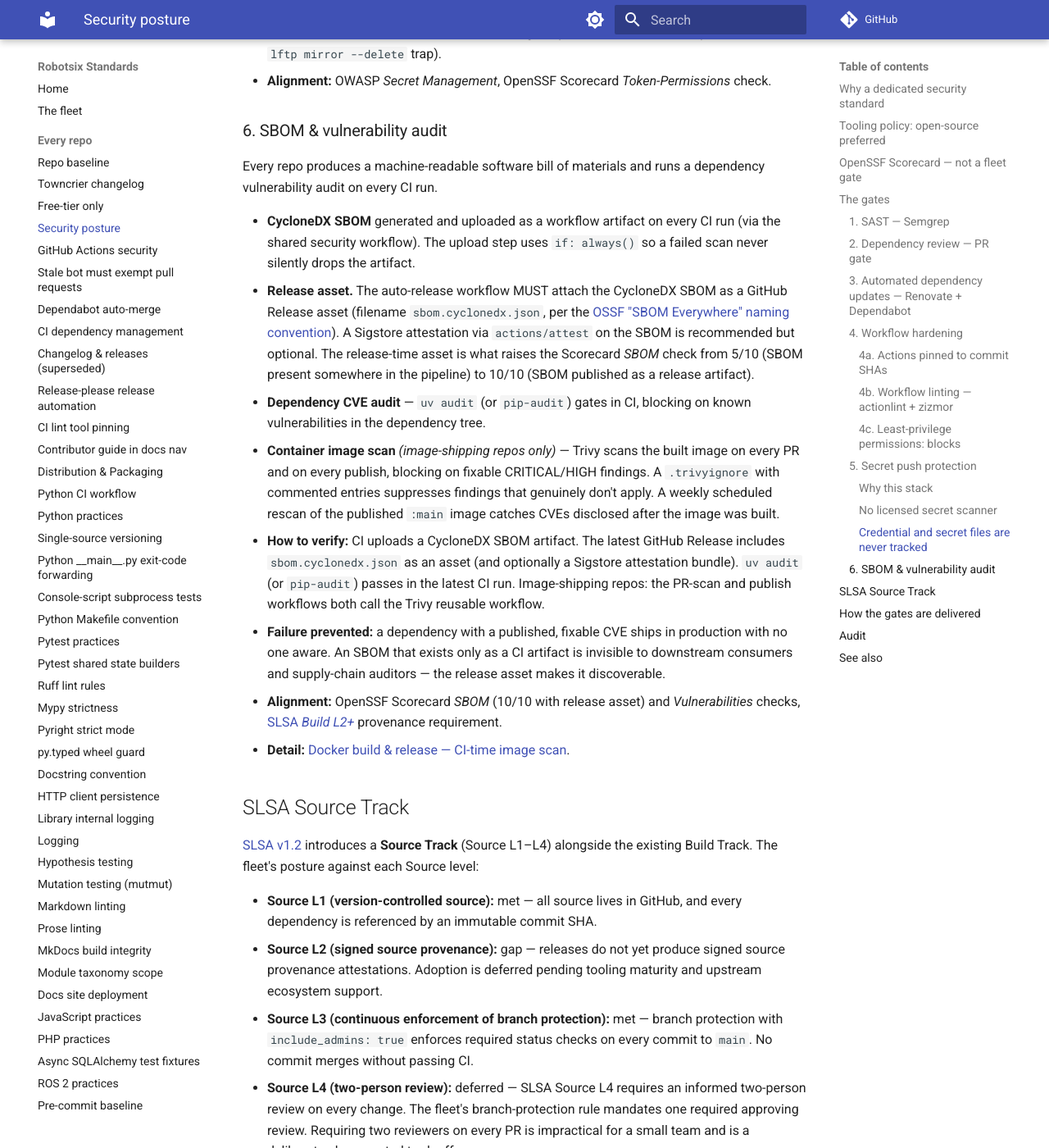
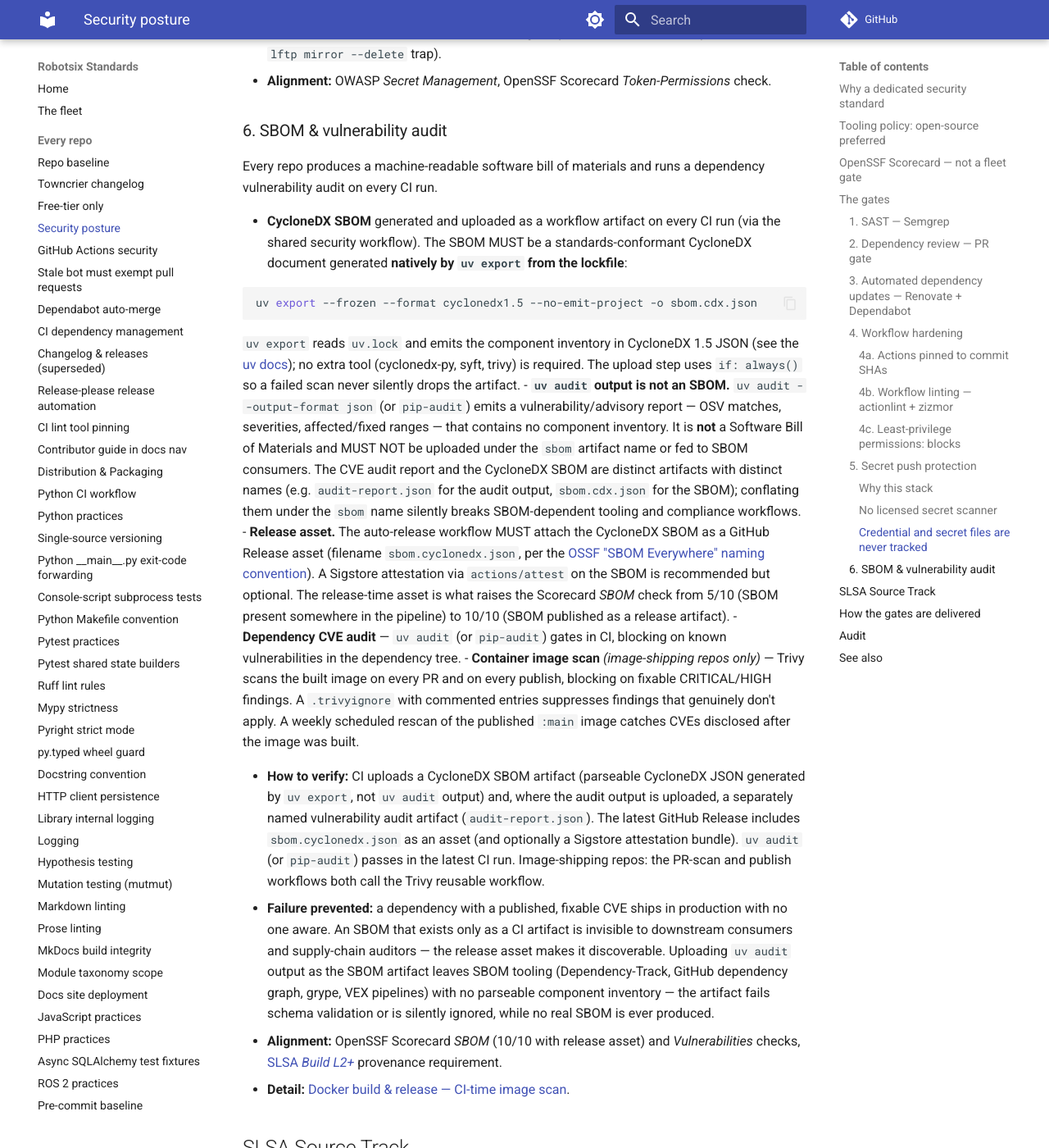
Before and after one commit to damien-robotsix/robotsix-standards, an MkDocs documentation site: the page built from docs/security-posture.md, in a window 1280 px wide and 1400 px high, scrolled down 6909 px. Shown: the whole window at 82% size. Built offline with MkDocs 1.6.1 and Material for MkDocs 9.7.7, drawn with Linux system fonts in a browser that asks for light colours; comment, search, counter and statistics services are not loaded.

Commit message:
mill: 20260817T085200Z-standardize-generate-a-real-cyclonedx-sb-70c1 resume-preserve WIP [WIP]

````diff
--- a/docs/security-posture.md
+++ b/docs/security-posture.md
@@ -304,8 +304,28 @@
 dependency vulnerability audit on every CI run.
 
 - **CycloneDX SBOM** generated and uploaded as a workflow artifact on every
-  CI run (via the shared security workflow). The upload step uses
+  CI run (via the shared security workflow). The SBOM MUST be a
+  standards-conformant CycloneDX document generated **natively by `uv export`
+  from the lockfile**:
+
+  ```bash
+  uv export --frozen --format cyclonedx1.5 --no-emit-project -o sbom.cdx.json
+  ```
+
+  `uv export` reads `uv.lock` and emits the component inventory in
+  CycloneDX 1.5 JSON (see the
+  [uv docs](https://docs.astral.sh/uv/concepts/projects/export/#cyclonedx-sbom-format));
+  no extra tool (cyclonedx-py, syft, trivy) is required. The upload step uses
   `if: always()` so a failed scan never silently drops the artifact.
+- **`uv audit` output is not an SBOM.** `uv audit --output-format json`
+  (or `pip-audit`) emits a vulnerability/advisory report — OSV matches,
+  severities, affected/fixed ranges — that contains no component inventory.
+  It is **not** a Software Bill of Materials and MUST NOT be uploaded under
+  the `sbom` artifact name or fed to SBOM consumers. The CVE audit report and
+  the CycloneDX SBOM are distinct artifacts with distinct names (e.g.
+  `audit-report.json` for the audit output, `sbom.cdx.json` for the SBOM);
+  conflating them under the `sbom` name silently breaks SBOM-dependent
+  tooling and compliance workflows.
 - **Release asset.** The auto-release workflow MUST attach the CycloneDX SBOM
   as a GitHub Release asset (filename `sbom.cyclonedx.json`, per the
   [OSSF "SBOM Everywhere" naming convention](https://github.com/ossf/scorecard/blob/main/docs/checks.md#sbom)).
@@ -321,15 +341,22 @@
   findings that genuinely don't apply. A weekly scheduled rescan of the
   published `:main` image catches CVEs disclosed after the image was built.
 
-- **How to verify:** CI uploads a CycloneDX SBOM artifact. The latest GitHub
-  Release includes `sbom.cyclonedx.json` as an asset (and optionally a
-  Sigstore attestation bundle). `uv audit` (or `pip-audit`) passes in the
-  latest CI run. Image-shipping repos: the PR-scan and publish workflows both
-  call the Trivy reusable workflow.
+- **How to verify:** CI uploads a CycloneDX SBOM artifact (parseable
+  CycloneDX JSON generated by `uv export`, not `uv audit` output) and,
+  where the audit output is uploaded, a separately named vulnerability audit
+  artifact (`audit-report.json`). The latest GitHub Release includes
+  `sbom.cyclonedx.json` as an asset (and optionally a Sigstore attestation
+  bundle). `uv audit` (or `pip-audit`) passes in the latest CI run.
+  Image-shipping repos: the PR-scan and publish workflows both call the Trivy
+  reusable workflow.
 - **Failure prevented:** a dependency with a published, fixable CVE ships in
   production with no one aware. An SBOM that exists only as a CI artifact is
   invisible to downstream consumers and supply-chain auditors — the release
-  asset makes it discoverable.
+  asset makes it discoverable. Uploading `uv audit` output as the SBOM
+  artifact leaves SBOM tooling (Dependency-Track, GitHub dependency graph,
+  grype, VEX pipelines) with no parseable component inventory — the artifact
+  fails schema validation or is silently ignored, while no real SBOM is ever
+  produced.
 - **Alignment:** OpenSSF Scorecard *SBOM* (10/10 with release asset) and
   *Vulnerabilities* checks,
   [SLSA *Build L2+*](https://slsa.dev/spec/v1.2/requirements) provenance
````
Also changed, not shown: changelog.d/20260817T085200Z-standardize-generate-a-real-cyclonedx-sb-70c1.doc.md (added, +1 -0 lines), docs/python.md (+3 -2 lines).
